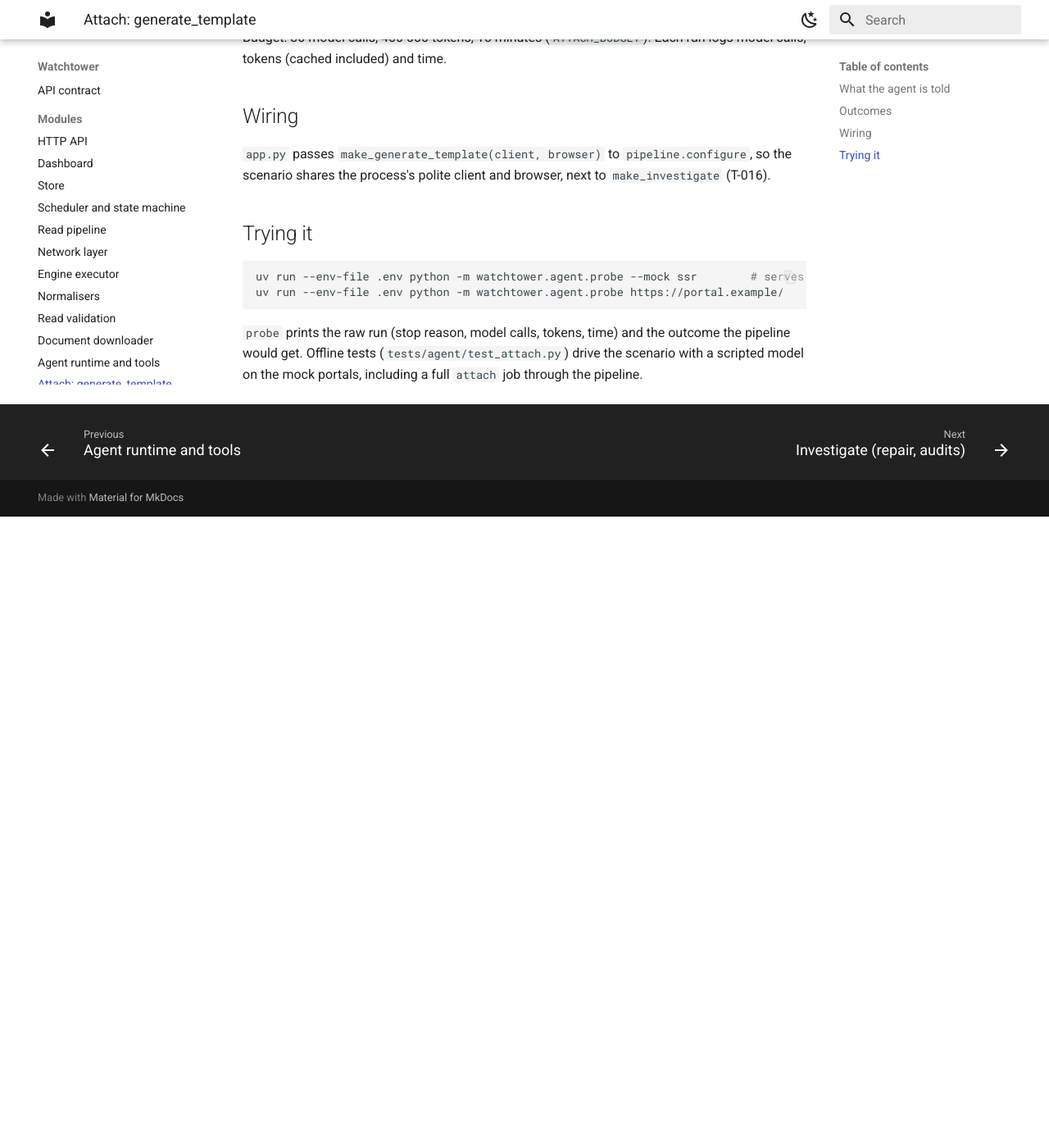
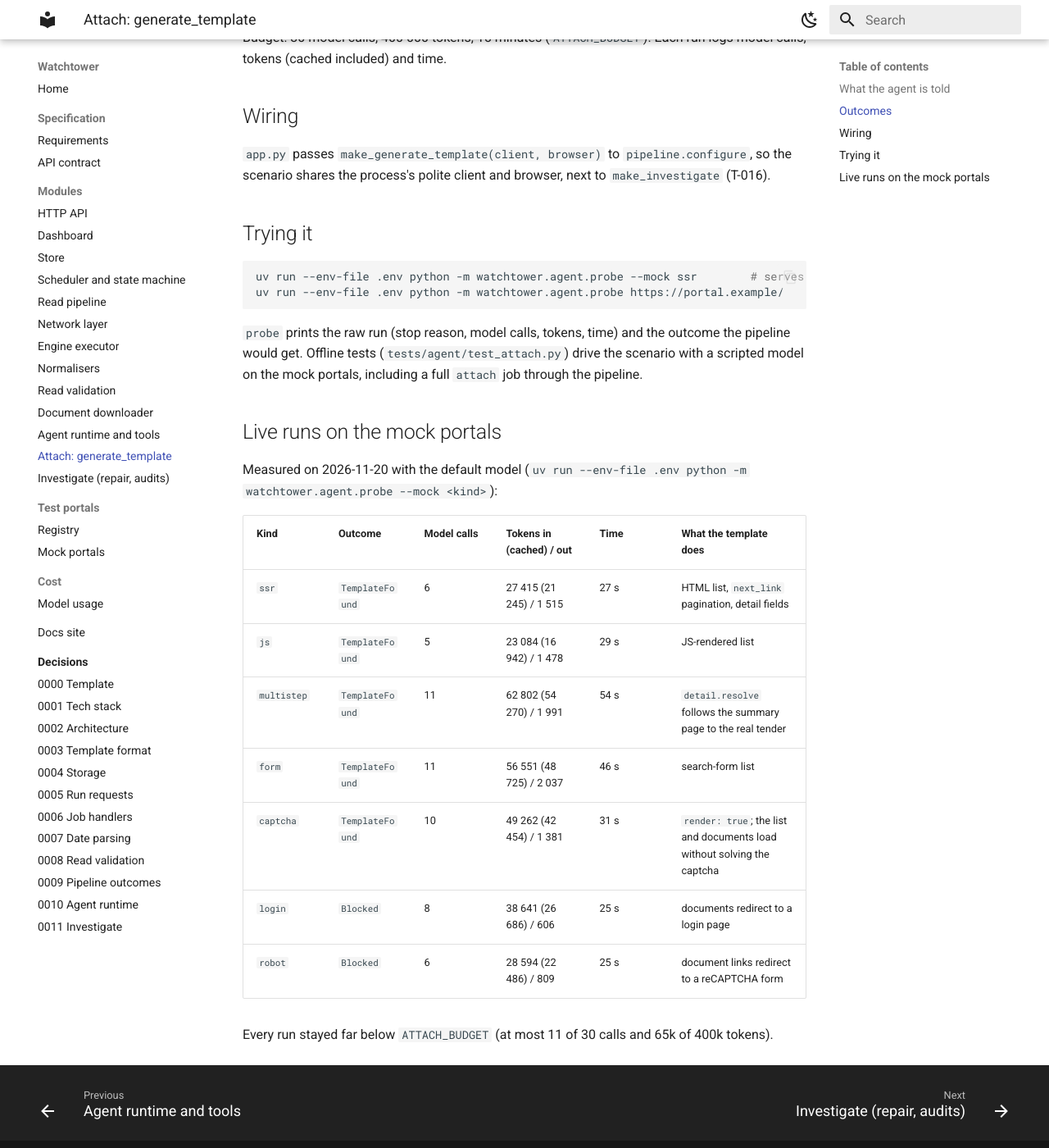
Before and after one commit to Momentow/etn-tenders-watchtower, an MkDocs documentation site: the page built from docs/agent/attach.md, in a window 1280 px wide and 1400 px high, scrolled down 1234 px. Shown: the whole window at 82% size. Built offline with MkDocs 1.6.1 and Material for MkDocs 9.7.7, drawn with Linux system fonts in a browser that asks for light colours; before the commit the page ends 1864 px from its top, so only the background shows below that.

Commit message:
docs(agent): live attach runs on every mock portal kind
Task: T-015

Co-Authored-By: Claude Opus 5.5 <noreply@anthropic.com>

```diff
--- a/docs/agent/attach.md
+++ b/docs/agent/attach.md
@@ -47,3 +47,18 @@ uv run --env-file .env python -m watchtower.agent.probe https://portal.example/
 `probe` prints the raw run (stop reason, model calls, tokens, time) and the outcome the pipeline would get. Offline
 tests (`tests/agent/test_attach.py`) drive the scenario with a scripted model on the mock portals, including a full
 `attach` job through the pipeline.
+
+## Live runs on the mock portals
+Measured on 2026-11-20 with the default model (`uv run --env-file .env python -m watchtower.agent.probe --mock <kind>`):
+
+| Kind | Outcome | Model calls | Tokens in (cached) / out | Time | What the template does |
+|---|---|---|---|---|---|
+| `ssr` | `TemplateFound` | 6 | 27 415 (21 245) / 1 515 | 27 s | HTML list, `next_link` pagination, detail fields |
+| `js` | `TemplateFound` | 5 | 23 084 (16 942) / 1 478 | 29 s | JS-rendered list |
+| `multistep` | `TemplateFound` | 11 | 62 802 (54 270) / 1 991 | 54 s | `detail.resolve` follows the summary page to the real tender |
+| `form` | `TemplateFound` | 11 | 56 551 (48 725) / 2 037 | 46 s | search-form list |
+| `captcha` | `TemplateFound` | 10 | 49 262 (42 454) / 1 381 | 31 s | `render: true`; the list and documents load without solving the captcha |
+| `login` | `Blocked` | 8 | 38 641 (26 686) / 606 | 25 s | documents redirect to a login page |
+| `robot` | `Blocked` | 6 | 28 594 (22 486) / 809 | 25 s | document links redirect to a reCAPTCHA form |
+
+Every run stayed far below `ATTACH_BUDGET` (at most 11 of 30 calls and 65k of 400k tokens).
```
